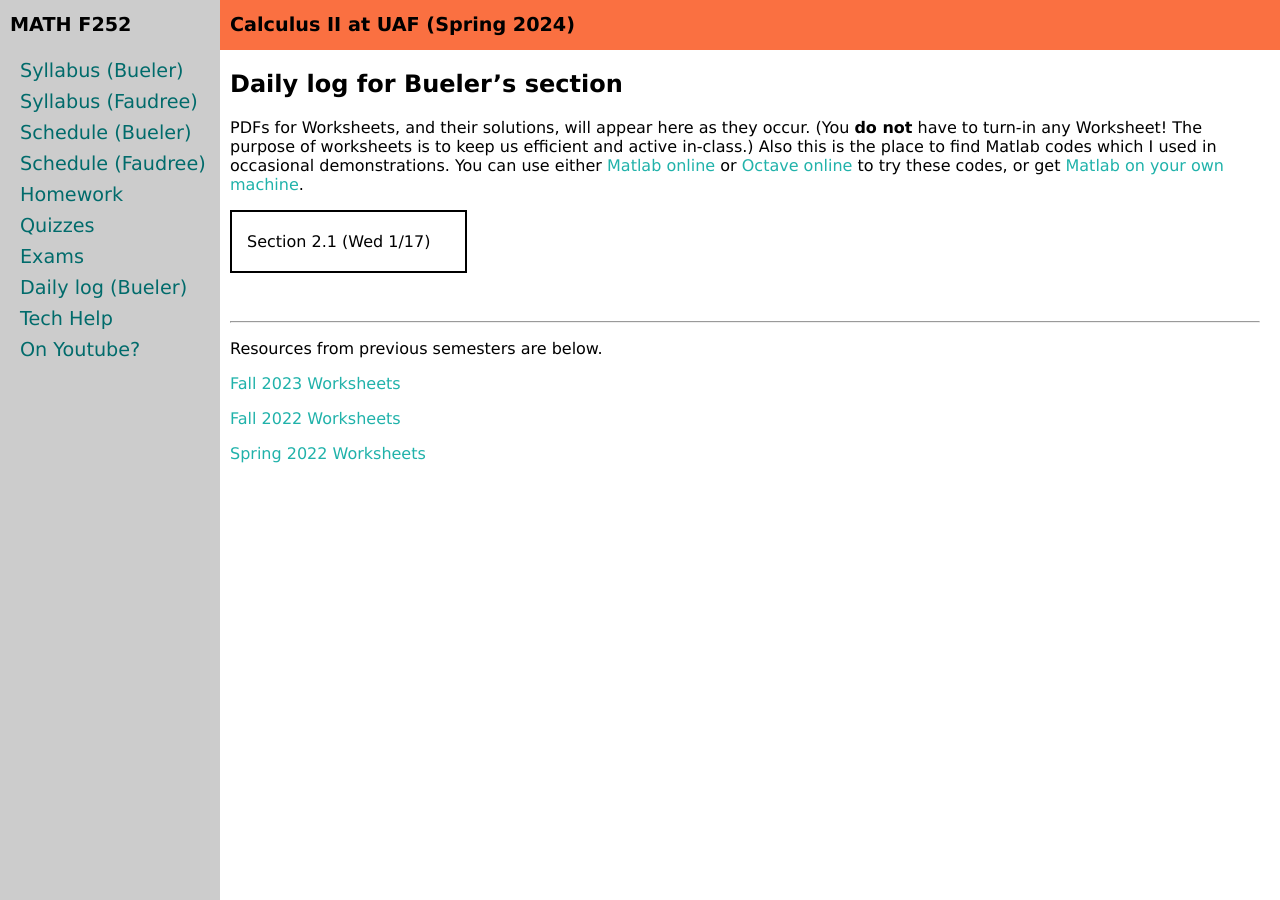
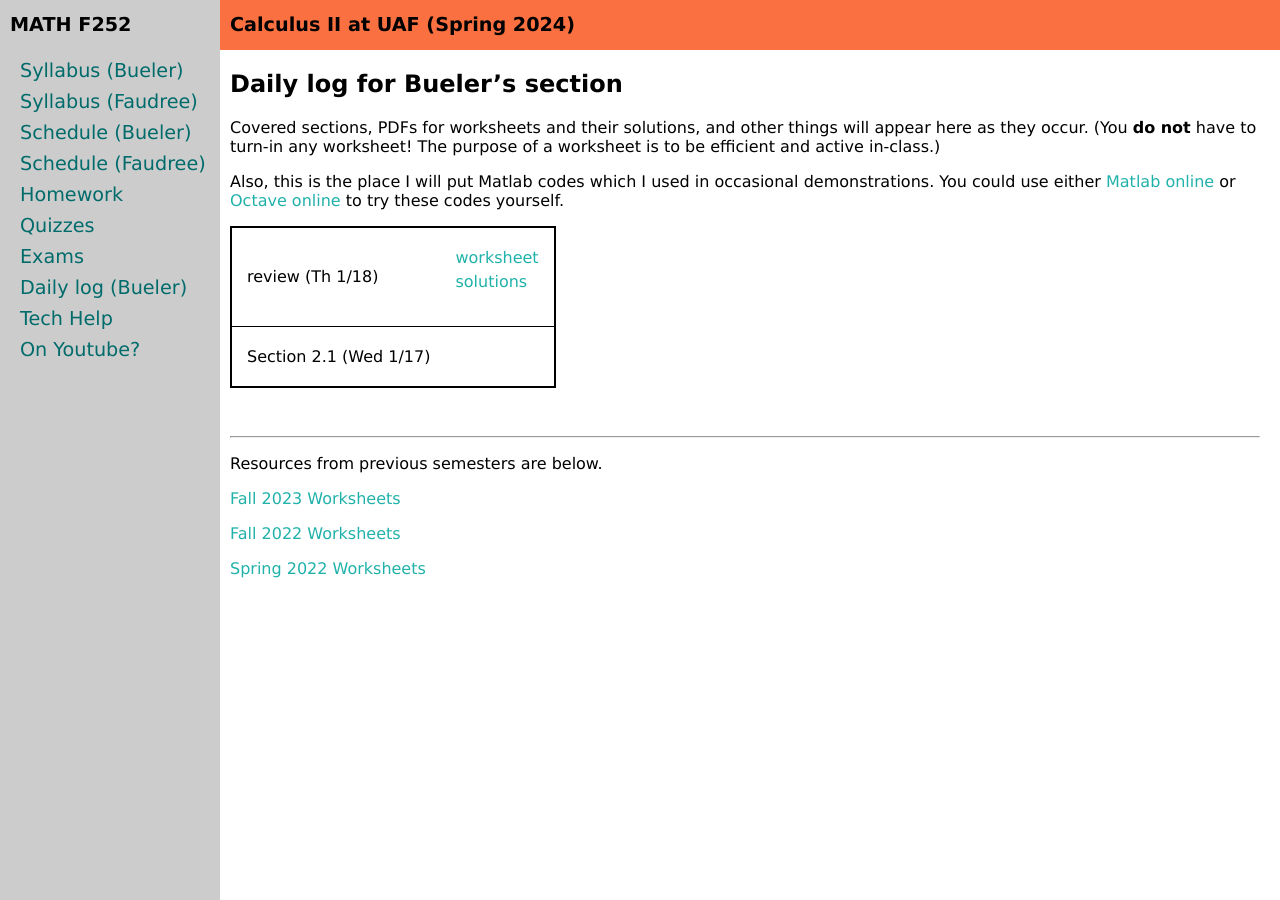
Before and after one commit to uaf-math/calc2, a Jekyll site: the page built from daily.md, in a window 1280 px wide. Built offline with Jekyll 4.4.1, drawn with Linux system fonts in a browser that asks for light colours.

Commit message:
update daily log

```diff
--- a/_data/daily.yml
+++ b/_data/daily.yml
@@ -1,6 +1,10 @@
 semester: Spring 2024
 home: assets/daily/S24/Bueler/
 daily:
+- name: review
+  date: Th 1/18
+  extworksheet: https://uaf-math251.github.io/calc2/assets/quizzes/S22/quiz1.pdf
+  extsolutions: https://uaf-math251.github.io/calc2/assets/quizzes/S22/quiz1solns.pdf
 - name: Section 2.1
   date: Wed 1/17
   #worksheet: FIXME
--- a/_includes/daily_table.md
+++ b/_includes/daily_table.md
@@ -7,12 +7,22 @@
 		<table class="inner">
 			{% if xx.worksheet %}
 		  <tr>
-			    <td><a href="{{ data.home }}/{{ xx.blank }}">worksheet</a></td>
+			    <td><a href="{{ data.home }}/{{ xx.worksheet }}">worksheet</a></td>
+			</tr>
+			{% endif %}
+			{% if xx.extworksheet %}
+		  <tr>
+			    <td><a href="{{ xx.extworksheet }}">worksheet</a></td>
 			</tr>
 			{% endif %}
 			{% if xx.solutions %}
 			<tr>
 			    <td><a href="{{ data.home }}/{{ xx.solutions }}">solutions</a></td>
+			</tr>
+			{% endif %}
+			{% if xx.extsolutions %}
+		  <tr>
+			    <td><a href="{{ xx.extsolutions }}">solutions</a></td>
 			</tr>
 			{% endif %}
 			{% if xx.mfile %}
--- a/daily.md
+++ b/daily.md
@@ -5,7 +5,9 @@ title: Daily log (Bueler)
 
 ## Daily log for Bueler's section
 
-PDFs for Worksheets, and their solutions, will appear here as they occur.  (You **do not** have to turn-in any Worksheet! The purpose of worksheets is to keep us efficient and active in-class.)  Also this is the place to find Matlab codes which I used in occasional demonstrations.  You can use either [Matlab online](https://matlab.mathworks.com/) or [Octave online](https://octave-online.net/) to try these codes, or get [Matlab on your own machine](https://www.mathworks.com/products/matlab/student.html).
+Covered sections, PDFs for worksheets and their solutions, and other things will appear here as they occur.  (You **do not** have to turn-in any worksheet!  The purpose of a worksheet is to be efficient and active in-class.)
+
+Also, this is the place I will put Matlab codes which I used in occasional demonstrations.  You could use either [Matlab online](https://matlab.mathworks.com/) or [Octave online](https://octave-online.net/) to try these codes yourself.
 
 {% include daily_table.md  data=site.data.daily %}
 
```
